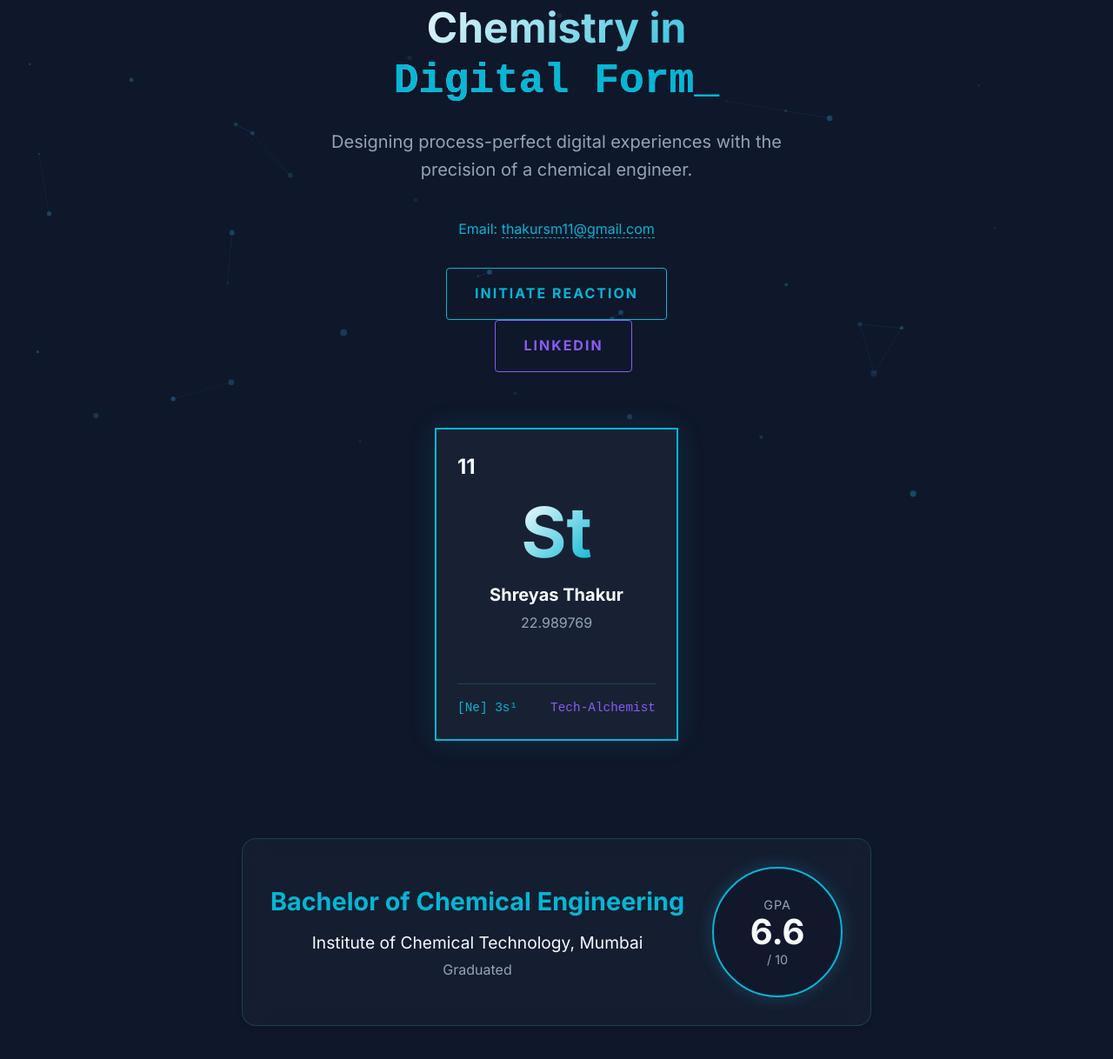
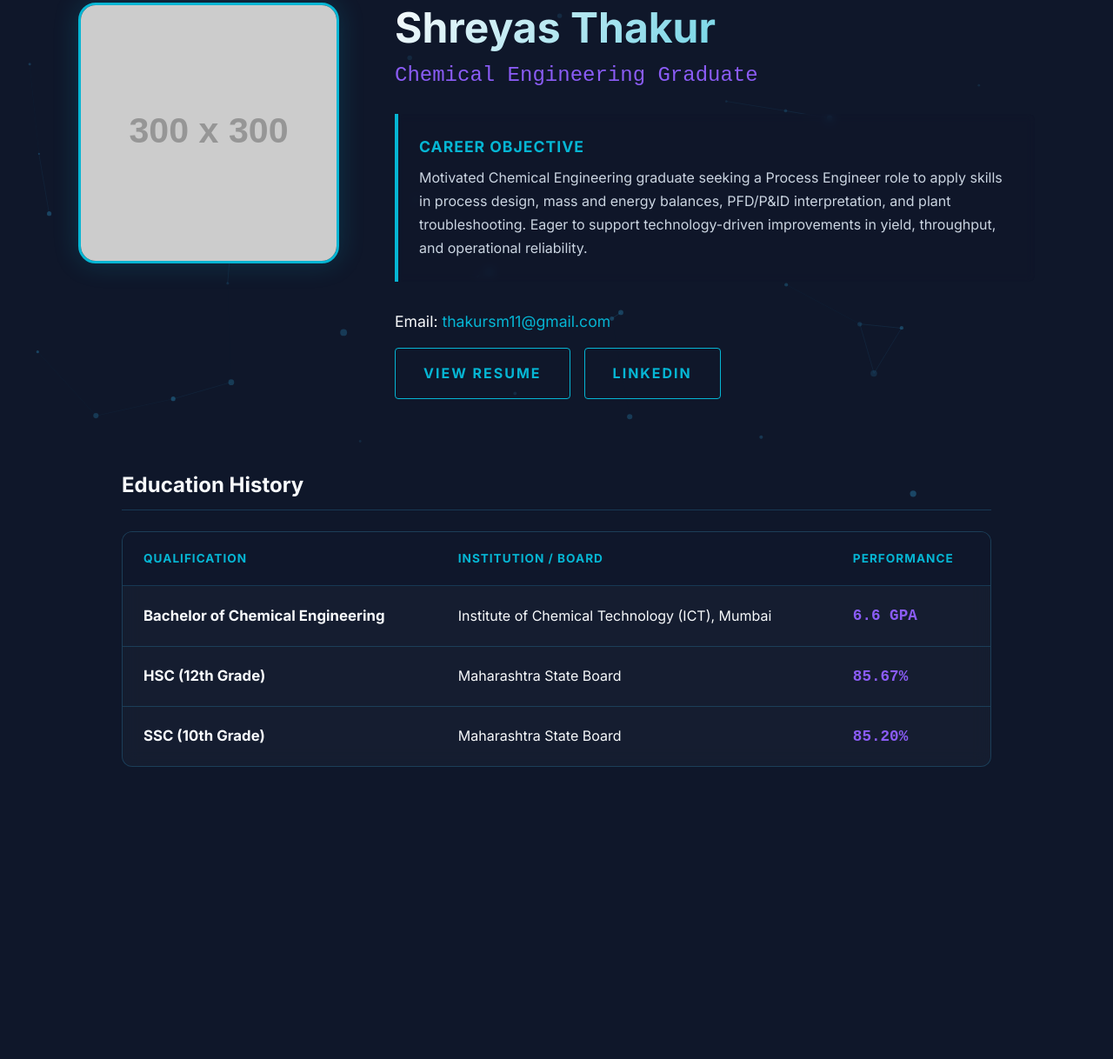
Before and after one commit to ShreyasThakur11/ShreyasThakur11.github.io, a plain HTML site: page index.html in a window 1280 px wide. Shown: the part 214-1432 px from the top of the page at 87% size. After the commit the page ends 1160 px from the top, so only its background shows below. Drawn offline with Linux system fonts and the light colour scheme; placeholder pictures from the web are drawn by us.

Commit message:
Shreyas Thakur Portfolio
Co-authored-by: ShreyasThakur11 <thakursm11@gmail.com>

```diff
--- a/index.html
+++ b/index.html
@@ -24,42 +24,63 @@
 
     <main>
         <section id="home" class="hero">
-            <div class="hero-content">
-                <h1>Chemistry in <br> <span class="typing-name">Digital Form_</span></h1>
-                <p class="subtitle">Designing process-perfect digital experiences with the precision of a chemical
-                    engineer.</p>
-                <p style="margin-bottom: 2rem; color: var(--primary-color);">Email: <a
-                        href="mailto:thakursm11@gmail.com"
-                        style="color: inherit; text-decoration: none; border-bottom: 1px dashed;">thakursm11@gmail.com</a>
-                </p>
-                <a href="contact.html" class="cta-button">Initiate Reaction</a>
-                <a href="https://www.linkedin.com/in/shreyas-thakur-771154228/" target="_blank" class="cta-button"
-                    style="margin-left: 1rem; border-color: var(--secondary-color); color: var(--secondary-color);">LinkedIn</a>
-            </div>
+            <div class="hero-container">
+                <div class="hero-image">
+                    <!-- User to replace src with actual image -->
+                    <img src="assets/img/profile.jpg" alt="Shreyas Thakur" onerror="this.src='https://via.placeholder.com/300x300?text=Profile+Photo'">
+                </div>
+                <div class="hero-text">
+                    <h1>Shreyas Thakur</h1>
+                    <h2 class="professional-title">Chemical Engineering Graduate</h2>
 
-            <div class="hero-visual">
-                <div class="element-card shimmer">
-                    <span class="atomic-number">11</span>
-                    <h2 class="symbol">St</h2>
-                    <p class="element-name">Shreyas Thakur</p>
-                    <p class="atomic-mass">22.989769</p>
-                    <div class="electron-config">
-                        <span>[Ne] 3s¹</span>
-                        <span class="category">Tech-Alchemist</span>
+                    <div class="career-aim">
+                        <h3>Career Objective</h3>
+                        <p>
+                            Motivated Chemical Engineering graduate seeking a Process Engineer role to apply skills in
+                            process design, mass and energy balances, PFD/P&ID interpretation, and plant troubleshooting.
+                            Eager to support technology-driven improvements in yield, throughput, and operational reliability.
+                        </p>
+                    </div>
+
+                    <div class="contact-info">
+                        <p class="email-line">Email: <a href="mailto:thakursm11@gmail.com">thakursm11@gmail.com</a></p>
+                        <div class="cta-group">
+                            <a href="#resume" class="cta-button primary">View Resume</a>
+                            <a href="https://www.linkedin.com/in/shreyas-thakur-771154228/" target="_blank" class="cta-button secondary">LinkedIn</a>
+                        </div>
                     </div>
                 </div>
             </div>
-            <div class="education-card card"
-                style="max-width: 900px; margin: 4rem auto 0 auto; position: relative; z-index: 2;">
-                <div class="edu-details">
-                    <h3>Bachelor of Chemical Engineering</h3>
-                    <p class="institution">Institute of Chemical Technology, Mumbai</p>
-                    <p class="year">Graduated</p>
-                </div>
-                <div class="gpa-display">
-                    <span class="gpa-label">GPA</span>
-                    <span class="gpa-score">6.6</span>
-                    <span class="gpa-scale">/ 10</span>
+
+            <div class="education-section">
+                <h3 class="section-heading">Education History</h3>
+                <div class="education-table-wrapper">
+                    <table class="education-table">
+                        <thead>
+                            <tr>
+                                <th>qualification</th>
+                                <th>Institution / Board</th>
+                                <th>Performance</th>
+                            </tr>
+                        </thead>
+                        <tbody>
+                            <tr>
+                                <td class="degree">Bachelor of Chemical Engineering</td>
+                                <td>Institute of Chemical Technology (ICT), Mumbai</td>
+                                <td class="score">6.6 GPA</td>
+                            </tr>
+                            <tr>
+                                <td class="degree">HSC (12th Grade)</td>
+                                <td>Maharashtra State Board</td>
+                                <td class="score">85.67%</td>
+                            </tr>
+                            <tr>
+                                <td class="degree">SSC (10th Grade)</td>
+                                <td>Maharashtra State Board</td>
+                                <td class="score">85.20%</td>
+                            </tr>
+                        </tbody>
+                    </table>
                 </div>
             </div>
         </section>
--- a/style.css
+++ b/style.css
@@ -111,40 +111,10 @@ nav {
 
 main {
   padding: 0 5%;
-  min-height: 80vh;
-  display: flex;
-  flex-direction: column;
-  align-items: center;
+  gap: 2rem;
 }
 
-.hero {
-  max-width: 900px;
-  width: 100%;
-  display: flex;
-  flex-direction: column;
-  /* Stacked layout */
-  justify-content: center;
-  align-items: center;
-  gap: 3rem;
-  animation: fadeIn 1s ease-out;
-  padding: 4rem 0;
-  text-align: center;
-  /* Center text */
-}
-
-.hero-content {
-  flex: initial;
-  display: flex;
-  flex-direction: column;
-  align-items: center;
-}
-
-.hero-visual {
-  flex: initial;
-  display: flex;
-  justify-content: center;
-  margin-top: 1rem;
-}
+/* --- Restored Common Styles --- */
 
 h1 {
   font-size: 3rem;
@@ -154,20 +124,6 @@ h1 {
   -webkit-background-clip: text;
   background-clip: text;
   -webkit-text-fill-color: transparent;
-}
-
-.typing-name {
-  display: inline-block;
-  font-family: 'Courier New', Courier, monospace;
-  color: var(--primary-color);
-  -webkit-text-fill-color: var(--primary-color);
-}
-
-p.subtitle {
-  font-size: 1.25rem;
-  color: #94a3b8;
-  margin-bottom: 2.5rem;
-  max-width: 600px;
 }
 
 .cta-button {
@@ -180,7 +136,6 @@ p.subtitle {
   transition: all 0.3s;
   border: 1px solid var(--primary-color);
   border-radius: 4px;
-  /* Techy look */
   text-transform: uppercase;
   letter-spacing: 2px;
   position: relative;
@@ -209,74 +164,6 @@ p.subtitle {
   width: 100%;
 }
 
-/* Element Card */
-.element-card {
-  width: 280px;
-  height: 360px;
-  background: rgba(30, 41, 59, 0.6);
-  border: 2px solid var(--primary-color);
-  padding: 1.5rem;
-  display: flex;
-  flex-direction: column;
-  position: relative;
-  backdrop-filter: blur(8px);
-  box-shadow: 0 0 30px rgba(6, 182, 212, 0.15);
-  transition: transform 0.4s, box-shadow 0.4s;
-}
-
-.element-card:hover {
-  transform: rotateY(10deg) rotateX(5deg) scale(1.02);
-  box-shadow: 0 0 50px rgba(6, 182, 212, 0.3);
-}
-
-.atomic-number {
-  font-size: 1.5rem;
-  font-weight: bold;
-  color: var(--text-color);
-  align-self: flex-start;
-}
-
-.symbol {
-  font-size: 5rem;
-  font-weight: 800;
-  background: linear-gradient(to bottom right, #fff, var(--primary-color));
-  -webkit-background-clip: text;
-  background-clip: text;
-  -webkit-text-fill-color: transparent;
-  line-height: 1;
-  margin: 1rem 0;
-  align-self: center;
-}
-
-.element-name {
-  font-size: 1.25rem;
-  font-weight: 600;
-  color: var(--text-color);
-  align-self: center;
-  margin-bottom: 0.25rem;
-}
-
-.atomic-mass {
-  font-size: 1rem;
-  color: #94a3b8;
-  align-self: center;
-  margin-bottom: auto;
-}
-
-.electron-config {
-  display: flex;
-  justify-content: space-between;
-  font-family: monospace;
-  color: var(--primary-color);
-  font-size: 0.9rem;
-  padding-top: 1rem;
-  border-top: 1px solid var(--glass-border);
-}
-
-.category {
-  color: var(--secondary-color);
-}
-
 /* Glassmorphism Cards */
 .card {
   background: var(--card-bg);
@@ -295,31 +182,7 @@ p.subtitle {
   box-shadow: 0 0 20px rgba(6, 182, 212, 0.2);
 }
 
-/* Benzene Ring / Hexagon Shape */
-.benzene-ring {
-  width: 100px;
-  height: 100px;
-  background: var(--glass-bg);
-  clip-path: polygon(25% 0%, 75% 0%, 100% 50%, 75% 100%, 25% 100%, 0% 50%);
-  display: flex;
-  justify-content: center;
-  align-items: center;
-  border: none;
-  /* Borders don't work well with clip-path, use pseudo-element if needed for border */
-  position: relative;
-}
-
-.benzene-ring::before {
-  content: '';
-  position: absolute;
-  inset: 2px;
-  background: var(--bg-color);
-  /* fake border effect */
-  clip-path: polygon(25% 0%, 75% 0%, 100% 50%, 75% 100%, 25% 100%, 0% 50%);
-  z-index: -1;
-}
-
-/* Contact Form - Reaction Vessel */
+/* Contact Form Styles */
 .contact-container {
   width: 100%;
   max-width: 600px;
@@ -332,7 +195,6 @@ p.subtitle {
   box-shadow: 0 0 40px rgba(0, 0, 0, 0.2);
 }
 
-/* Decorative 'Hoses' for contact form */
 .contact-container::before {
   content: '';
   position: absolute;
@@ -340,11 +202,7 @@ p.subtitle {
   left: 20%;
   width: 60%;
   height: 20px;
-  background: repeating-linear-gradient(45deg,
-      #334155,
-      #334155 10px,
-      #1e293b 10px,
-      #1e293b 20px);
+  background: repeating-linear-gradient(45deg, #334155, #334155 10px, #1e293b 10px, #1e293b 20px);
   border-radius: 10px 10px 0 0;
   opacity: 0.5;
 }
@@ -359,7 +217,6 @@ label {
   margin-bottom: 0.5rem;
   color: var(--primary-color);
   font-family: monospace;
-  /* Lab label style */
   font-size: 0.9rem;
   letter-spacing: 1px;
 }
@@ -371,9 +228,7 @@ textarea {
   background: rgba(30, 41, 59, 0.6);
   border: 1px solid #475569;
   border-bottom: 3px solid #475569;
-  /* Thick bottom like glassware base */
   border-radius: 4px;
-  /* Slight rounding */
   color: #fff;
   font-family: inherit;
   font-size: 1rem;
@@ -388,7 +243,6 @@ textarea:focus {
   box-shadow: 0 0 15px rgba(6, 182, 212, 0.2);
 }
 
-/* Placeholder animation or style could go here */
 ::placeholder {
   color: #64748b;
   font-style: italic;
@@ -406,40 +260,7 @@ textarea:focus {
   }
 }
 
-@keyframes bubbling {
-  0% {
-    transform: translateY(0) scale(1);
-    opacity: 0;
-  }
-
-  50% {
-    opacity: 1;
-  }
-
-  100% {
-    transform: translateY(-20px) scale(0.5);
-    opacity: 0;
-  }
-}
-
-@media (max-width: 768px) {
-  h1 {
-    font-size: 2.5rem;
-  }
-
-  .nav-links {
-    gap: 1rem;
-    font-size: 0.9rem;
-  }
-
-  .hero {
-    gap: 2rem;
-  }
-}
-
-/* --- New Section Styles --- */
-
-/* Sections Visibility (SPA) */
+/* Section Styles */
 .section {
   padding: 4rem 0;
   border-top: 1px solid var(--glass-border);
@@ -448,7 +269,7 @@ textarea:focus {
 }
 
 .hero {
-  display: none;
+  /* Default visibility updated by JS usually, but keep this for now */
 }
 
 .active-section {
@@ -478,69 +299,217 @@ textarea:focus {
   border-radius: 2px;
 }
 
-/* Education / GPA */
-.education-card {
+/* --- New Professional Hero Styles --- */
+.hero {
+  width: 100%;
   display: flex;
-  justify-content: space-between;
+  flex-direction: column;
   align-items: center;
-  flex-wrap: wrap;
-  gap: 2rem;
+  gap: 3rem;
+  animation: fadeIn 1s ease-out;
+  padding: 4rem 0;
 }
 
-.edu-details h3 {
-  font-size: 1.8rem;
-  color: var(--primary-color);
+.hero-container {
+  display: flex;
+  flex-direction: row;
+  align-items: flex-start;
+  justify-content: center;
+  gap: 4rem;
+  max-width: 1100px;
+  width: 100%;
+}
+
+.hero-image {
+  flex: 0 0 300px;
+  position: relative;
+}
+
+.hero-image img {
+  width: 300px;
+  height: 300px;
+  object-fit: cover;
+  border-radius: 20px;
+  /* Squircle/Rounded */
+  border: 3px solid var(--primary-color);
+  box-shadow: 0 0 30px rgba(6, 182, 212, 0.2);
+  transition: transform 0.3s ease;
+}
+
+.hero-image img:hover {
+  transform: scale(1.02);
+}
+
+.hero-text {
+  flex: 1;
+  text-align: left;
+}
+
+.hero-text h1 {
+  text-align: left;
   margin-bottom: 0.5rem;
 }
 
-.edu-details .institution {
-  font-size: 1.2rem;
-  color: var(--text-color);
+.professional-title {
+  font-size: 1.5rem;
+  color: var(--secondary-color);
+  margin-bottom: 1.5rem;
+  font-weight: 500;
+  font-family: monospace;
 }
 
-.edu-details .year {
-  color: #94a3b8;
-  margin-top: 0.25rem;
+.career-aim {
+  background: rgba(15, 23, 42, 0.6);
+  border-left: 4px solid var(--primary-color);
+  padding: 1.5rem;
+  margin-bottom: 2rem;
+  border-radius: 0 8px 8px 0;
+  backdrop-filter: blur(5px);
 }
 
-.gpa-display {
-  display: flex;
-  flex-direction: column;
-  align-items: center;
-  background: var(--glass-bg);
-  padding: 1.5rem;
-  border-radius: 50%;
-  width: 150px;
-  height: 150px;
-  justify-content: center;
-  border: 2px solid var(--primary-color);
-  box-shadow: 0 0 20px rgba(56, 189, 248, 0.2);
-}
-
-.gpa-label {
-  font-size: 0.9rem;
-  color: #94a3b8;
+.career-aim h3 {
+  font-size: 1.1rem;
+  color: var(--primary-color);
+  margin-bottom: 0.5rem;
   text-transform: uppercase;
   letter-spacing: 1px;
 }
 
-.gpa-score {
-  font-size: 2.5rem;
-  font-weight: 700;
-  color: var(--text-color);
-  line-height: 1;
+.career-aim p {
+  color: #cbd5e1;
+  font-size: 1rem;
+  line-height: 1.7;
 }
 
-.gpa-scale {
-  font-size: 0.9rem;
-  color: #94a3b8;
+.contact-info {
+  margin-top: 1.5rem;
 }
 
-/* Certificates Grid */
-.certificate-grid {
-  display: grid;
-  grid-template-columns: repeat(auto-fit, minmax(250px, 1fr));
+.email-line {
+  margin-bottom: 1rem;
+  font-size: 1.1rem;
+}
+
+.email-line a {
+  color: var(--primary-color);
+  text-decoration: none;
+}
+
+.cta-group {
+  display: flex;
+  gap: 1rem;
+}
+
+/* --- Education Section & Table --- */
+.education-section {
+  width: 100%;
+  max-width: 1000px;
+  margin-top: 2rem;
+}
+
+.section-heading {
+  text-align: left;
+  font-size: 1.5rem;
+  color: var(--text-color);
+  margin-bottom: 1.5rem;
+  border-bottom: 1px solid var(--glass-border);
+  padding-bottom: 0.5rem;
+}
+
+.education-table-wrapper {
+  background: rgba(30, 41, 59, 0.4);
+  border-radius: 12px;
+  border: 1px solid var(--glass-border);
+  overflow: hidden;
+  backdrop-filter: blur(10px);
+}
+
+.education-table {
+  width: 100%;
+  border-collapse: collapse;
+}
+
+.education-table th,
+.education-table td {
+  padding: 1.25rem 1.5rem;
+  text-align: left;
+  border-bottom: 1px solid var(--glass-border);
+}
+
+.education-table th {
+  background: rgba(15, 23, 42, 0.8);
+  color: var(--primary-color);
+  text-transform: uppercase;
+  font-size: 0.85rem;
+  letter-spacing: 1px;
+  font-weight: 600;
+}
+
+.education-table tr:last-child td {
+  border-bottom: none;
+}
+
+.education-table tr:hover {
+  background: rgba(255, 255, 255, 0.02);
+}
+
+.education-table .degree {
+  font-weight: 600;
+  color: var(--text-color);
+  font-size: 1.05rem;
+}
+
+.education-table .score {
+  font-family: monospace;
+  color: var(--secondary-color);
+  font-weight: bold;
+  font-size: 1.1rem;
+}
+
+/* Responsive Table */
+@media (max-width: 768px) {
+  .hero-container {
+    flex-direction: column;
+    align-items: center;
+    text-align: center;
     gap: 2rem;
+  }
+
+  .hero-text {
+    text-align: center;
+  }
+
+  .hero-text h1 {
+    text-align: center;
+  }
+
+  .cta-group {
+    justify-content: center;
+  }
+
+  .education-table thead {
+    display: none;
+  }
+
+  .education-table,
+  .education-table tbody,
+  .education-table tr,
+  .education-table td {
+    display: block;
+    width: 100%;
+  }
+
+  .education-table tr {
+    margin-bottom: 1rem;
+    border: 1px solid var(--glass-border);
+    border-radius: 8px;
+    background: rgba(30, 41, 59, 0.4);
+  }
+
+  .education-table td {
+    text-align: center;
+    padding: 1rem;
+  }
 }
 
 .certificate-card {
@@ -620,6 +589,7 @@ textarea:focus {
     text-align: center;
   }
 }
+
 /* Resume Section specific */
 .resume-container {
   max-width: 800px;
@@ -673,7 +643,12 @@ textarea:focus {
   background: var(--glass-border);
   margin: 2rem 0;
 }
-.skills-text { text-align: center; color: var(--accent-color); font-weight: bold; }
+
+.skills-text {
+  text-align: center;
+  color: var(--accent-color);
+  font-weight: bold;
+}
 
 /* PDF Container */
 .pdf-container {
```
Lines whose indentation alone changed are shown as unchanged.
